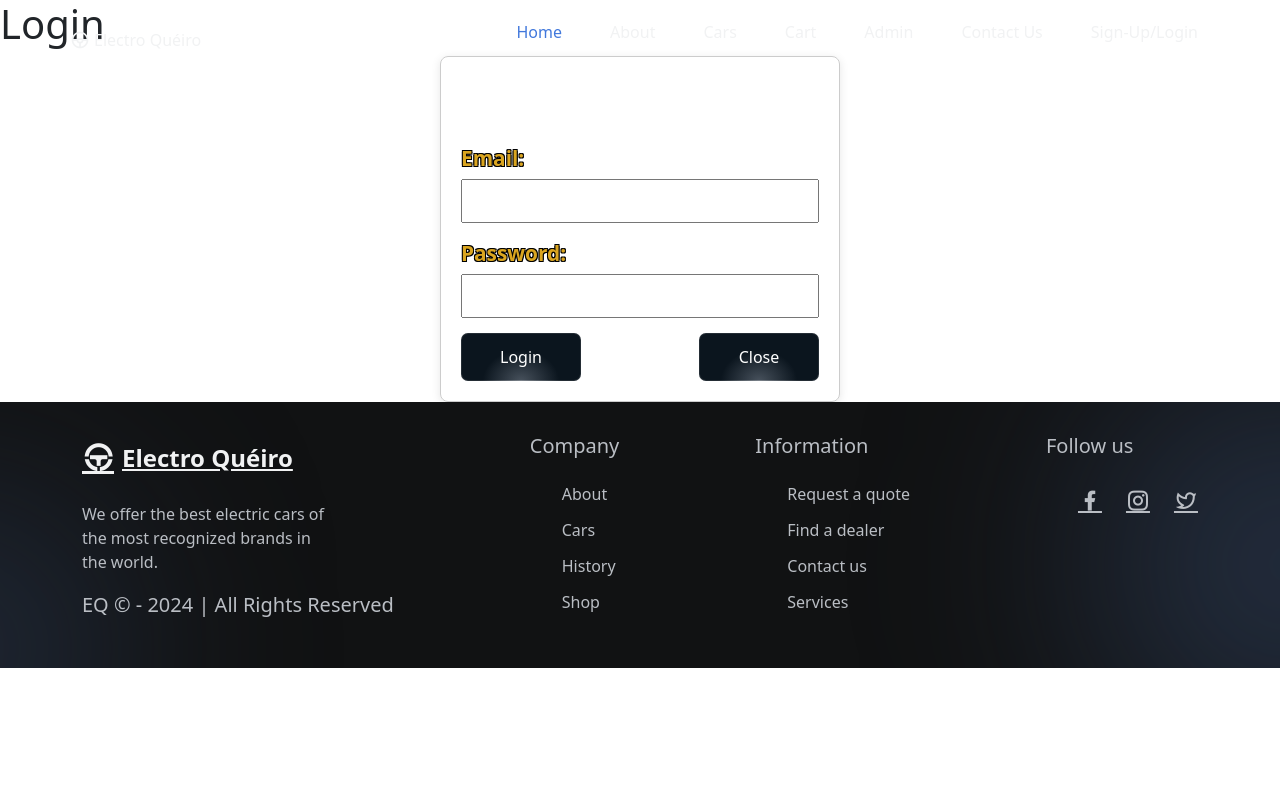
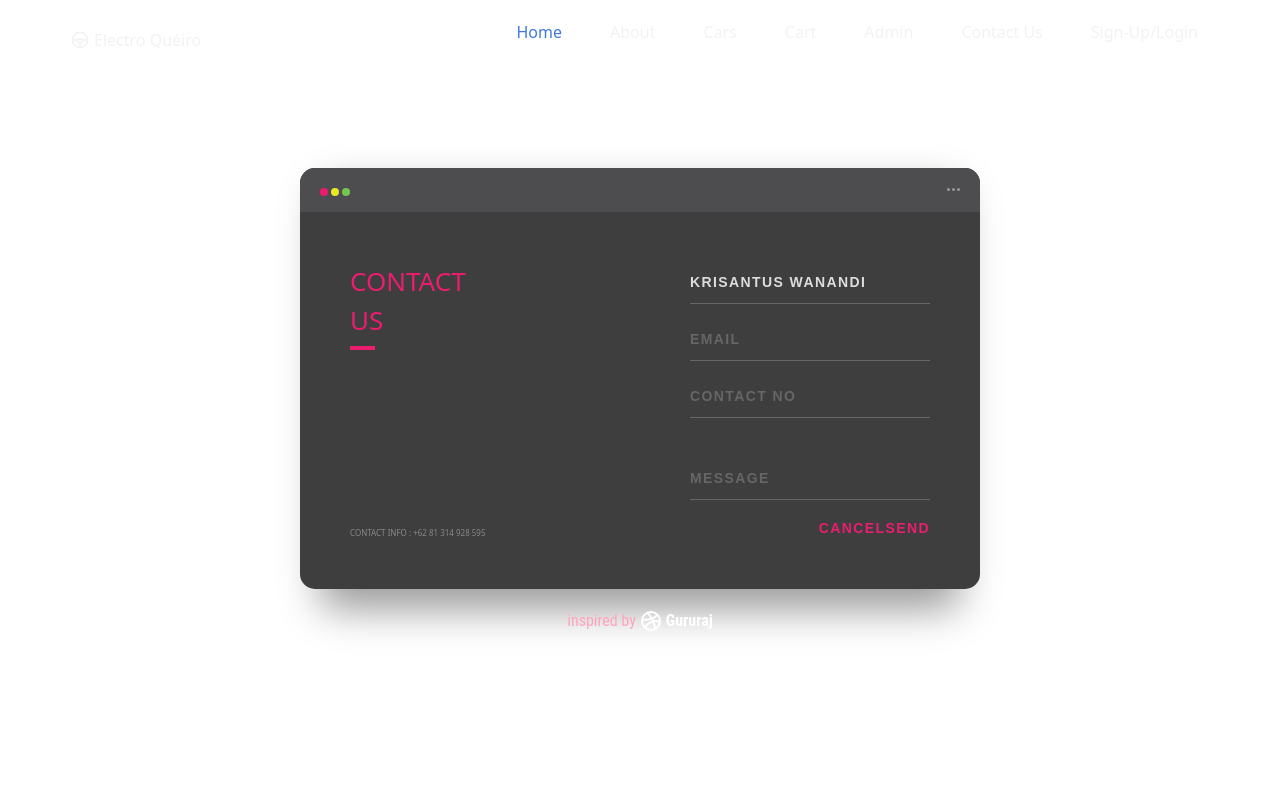
Before and after one commit to Mardoqueiro/electroQueiro, a Vue app: page /contact in a window 1280 px wide. Shown: the top 800 px of the page. Built offline with nearby package versions, Linux system fonts and the light colour scheme; a web font is replaced by a local one; what vue3-cookies would draw is missing.

Commit message:
AddProducts

```diff
--- a/src/components/NavBar.vue
+++ b/src/components/NavBar.vue
@@ -178,3 +178,26 @@ span:hover::after {
   transform: scaleX(1);
 }
 </style>
+
+<script>
+export default {
+  name: 'NavBar',
+  mounted() {
+    const navMenu = document.getElementById('nav-menu');
+    const navToggle = document.getElementById('nav-toggle');
+    const navClose = document.getElementById('nav-close');
+
+    if (navToggle) {
+      navToggle.addEventListener('click', () => {
+        navMenu.classList.add('show-menu');
+      });
+    }
+
+    if (navClose) {
+      navClose.addEventListener('click', () => {
+        navMenu.classList.remove('show-menu');
+      });
+    }
+  }
+}
+</script>
--- a/src/store/index.js
+++ b/src/store/index.js
@@ -25,7 +25,8 @@ export default createStore({
     },
     cartItemCount: (state) => {
       return state.cart.reduce((count, item) => count + item.quantity, 0)
-    }
+    },
+    getUsers: state => state.users
   },
   mutations: {
     setUsers(state, value) {
@@ -76,11 +77,12 @@ export default createStore({
     // Users
     async fetchUsers({ commit }) {
       try {
-        const { result } = await axios.get(`${apiURL}users`);
-        commit('setUsers', result);
+        const response = await fetch('your-api-endpoint/users')
+        const users = await response.json()
+        console.log('Fetched users:', users) // Log fetched users
+        commit('SET_USERS', users)
       } catch (error) {
-        console.error('Failed to fetch users:', error);
-        toast.error(`Failed to fetch users: ${error.message}`, { autoClose: 2000 });
+        console.error('Error fetching users:', error)
       }
     },
 
--- a/src/views/AdminView.vue
+++ b/src/views/AdminView.vue
@@ -1,10 +1,9 @@
 <template>
-  <div>
-    <NavBar/>
     <!-- Loading Spinner -->
     <div v-if="loading" class="loading-spinner">
       <Spinner />
     </div>
+    <main class="main">
     <!-- USERS TABLE -->
     <h2>Users Table</h2>
     <addUser/>
@@ -79,13 +78,13 @@
         </tbody>
       </table>
     </div>
-  </div>
   <div>
   </div>
+</main>
 </template>
 
 <script>
-import NavBar from '@/components/NavBar.vue'
+// import NavBar from '@/components/NavBar.vue'
 import updateUser from '@/components/UpdateUser.vue';
 import updateProduct from '@/components/UpdateProduct.vue';
 import addProduct from '@/components/AddProduct.vue';
@@ -94,7 +93,7 @@ import Spinner from '@/components/Spinner.vue';
 
 export default {
   components: {
-    NavBar,
+    // NavBar,
     updateUser,
     updateProduct,
     addProduct,
@@ -116,6 +115,7 @@ export default {
   },
   mounted() {
     this.loadData();
+    console.log('Users:', this.users); // Add this line
   },
   methods: {
     async loadData() {
--- a/src/views/ContactUs.vue
+++ b/src/views/ContactUs.vue
@@ -1,4 +1,68 @@
 <template>
+
+  <div class="background">
+  <div class="container">
+    <div class="screen">
+      <div class="screen-header">
+        <div class="screen-header-left">
+          <div class="screen-header-button close"></div>
+          <div class="screen-header-button maximize"></div>
+          <div class="screen-header-button minimize"></div>
+        </div>
+        <div class="screen-header-right">
+          <div class="screen-header-ellipsis"></div>
+          <div class="screen-header-ellipsis"></div>
+          <div class="screen-header-ellipsis"></div>
+        </div>
+      </div>
+      <div class="screen-body">
+        <div class="screen-body-item left">
+          <div class="app-title">
+            <span>CONTACT</span>
+            <span>US</span>
+          </div>
+          <div class="app-contact">CONTACT INFO : +62 81 314 928 595</div>
+        </div>
+        <div class="screen-body-item">
+          <div class="app-form">
+            <div class="app-form-group">
+              <input class="app-form-control" placeholder="NAME" value="Krisantus Wanandi">
+            </div>
+            <div class="app-form-group">
+              <input class="app-form-control" placeholder="EMAIL">
+            </div>
+            <div class="app-form-group">
+              <input class="app-form-control" placeholder="CONTACT NO">
+            </div>
+            <div class="app-form-group message">
+              <input class="app-form-control" placeholder="MESSAGE">
+            </div>
+            <div class="app-form-group buttons">
+              <button class="app-form-button">CANCEL</button>
+              <button class="app-form-button">SEND</button>
+            </div>
+          </div>
+        </div>
+      </div>
+    </div>
+    <div class="credits">
+      inspired by
+      <a class="credits-link" href="https://dribbble.com/shots/2666271-Contact" target="_blank">
+        <svg class="dribbble" viewBox="0 0 200 200">
+          <g stroke="#ffffff" fill="none">
+            <circle cx="100" cy="100" r="90" stroke-width="20"></circle>
+            <path d="M62.737004,13.7923523 C105.08055,51.0454853 135.018754,126.906957 141.768278,182.963345" stroke-width="20"></path>
+            <path d="M10.3787186,87.7261455 C41.7092324,90.9577894 125.850356,86.5317271 163.474536,38.7920951" stroke-width="20"></path>
+            <path d="M41.3611549,163.928627 C62.9207607,117.659048 137.020642,86.7137169 189.041451,107.858103" stroke-width="20"></path>
+          </g>
+        </svg>
+        Gururaj
+      </a>
+    </div>
+  </div>
+</div>
+
+
   <div class="login-view">
     <h1>Login</h1>
     <LoginForm />
@@ -6,12 +70,245 @@
 </template>
 
 <script>
-import LoginForm from '@/components/LoginForm.vue'
+// import LoginForm from '@/components/LoginForm.vue'
 
 export default {
   name: 'LoginView',
   components: {
-    LoginForm
+    // LoginForm
   }
 }
 </script>
+
+<style scoped>
+body {
+  background: linear-gradient(to right, #ea1d6f 0%, #eb466b 100%);
+  font-size: 12px;
+}
+
+body, button, input {
+  font-family: 'Montserrat', sans-serif;
+  font-weight: 700;
+  letter-spacing: 1.4px;
+}
+
+.background {
+  display: flex;
+  min-height: 100vh;
+}
+
+.container {
+  flex: 0 1 700px;
+  margin: auto;
+  padding: 10px;
+}
+
+.screen {
+  position: relative;
+  background: #3e3e3e;
+  border-radius: 15px;
+}
+
+.screen:after {
+  content: '';
+  display: block;
+  position: absolute;
+  top: 0;
+  left: 20px;
+  right: 20px;
+  bottom: 0;
+  border-radius: 15px;
+  box-shadow: 0 20px 40px rgba(0, 0, 0, .4);
+  z-index: -1;
+}
+
+.screen-header {
+  display: flex;
+  align-items: center;
+  padding: 10px 20px;
+  background: #4d4d4f;
+  border-top-left-radius: 15px;
+  border-top-right-radius: 15px;
+}
+
+.screen-header-left {
+  margin-right: auto;
+}
+
+.screen-header-button {
+  display: inline-block;
+  width: 8px;
+  height: 8px;
+  margin-right: 3px;
+  border-radius: 8px;
+  background: white;
+}
+
+.screen-header-button.close {
+  background: #ed1c6f;
+}
+
+.screen-header-button.maximize {
+  background: #e8e925;
+}
+
+.screen-header-button.minimize {
+  background: #74c54f;
+}
+
+.screen-header-right {
+  display: flex;
+}
+
+.screen-header-ellipsis {
+  width: 3px;
+  height: 3px;
+  margin-left: 2px;
+  border-radius: 8px;
+  background: #999;
+}
+
+.screen-body {
+  display: flex;
+}
+
+.screen-body-item {
+  flex: 1;
+  padding: 50px;
+}
+
+.screen-body-item.left {
+  display: flex;
+  flex-direction: column;
+}
+
+.app-title {
+  display: flex;
+  flex-direction: column;
+  position: relative;
+  color: #ea1d6f;
+  font-size: 26px;
+}
+
+.app-title:after {
+  content: '';
+  display: block;
+  position: absolute;
+  left: 0;
+  bottom: -10px;
+  width: 25px;
+  height: 4px;
+  background: #ea1d6f;
+}
+
+.app-contact {
+  margin-top: auto;
+  font-size: 8px;
+  color: #888;
+}
+
+.app-form-group {
+  margin-bottom: 15px;
+}
+
+.app-form-group.message {
+  margin-top: 40px;
+}
+
+.app-form-group.buttons {
+  margin-bottom: 0;
+  text-align: right;
+}
+
+.app-form-control {
+  width: 100%;
+  padding: 10px 0;
+  background: none;
+  border: none;
+  border-bottom: 1px solid #666;
+  color: #ddd;
+  font-size: 14px;
+  text-transform: uppercase;
+  outline: none;
+  transition: border-color .2s;
+}
+
+.app-form-control::placeholder {
+  color: #666;
+}
+
+.app-form-control:focus {
+  border-bottom-color: #ddd;
+}
+
+.app-form-button {
+  background: none;
+  border: none;
+  color: #ea1d6f;
+  font-size: 14px;
+  cursor: pointer;
+  outline: none;
+}
+
+.app-form-button:hover {
+  color: #b9134f;
+}
+
+.credits {
+  display: flex;
+  justify-content: center;
+  align-items: center;
+  margin-top: 20px;
+  color: #ffa4bd;
+  font-family: 'Roboto Condensed', sans-serif;
+  font-size: 16px;
+  font-weight: normal;
+}
+
+.credits-link {
+  display: flex;
+  align-items: center;
+  color: #fff;
+  font-weight: bold;
+  text-decoration: none;
+}
+
+.dribbble {
+  width: 20px;
+  height: 20px;
+  margin: 0 5px;
+}
+
+@media screen and (max-width: 520px) {
+  .screen-body {
+    flex-direction: column;
+  }
+
+  .screen-body-item.left {
+    margin-bottom: 30px;
+  }
+
+  .app-title {
+    flex-direction: row;
+  }
+
+  .app-title span {
+    margin-right: 12px;
+  }
+
+  .app-title:after {
+    display: none;
+  }
+}
+
+@media screen and (max-width: 600px) {
+  .screen-body {
+    padding: 40px;
+  }
+
+  .screen-body-item {
+    padding: 0;
+  }
+}
+
+</style>
--- a/src/views/LoginForm.vue
+++ b/src/views/LoginForm.vue
@@ -218,7 +218,6 @@ export default {
       payload: {
         firstName: "",
         lastName: "",
-        userAge: null,
         Gender: "",
         userRole: "",
         emailAdd: "",
--- a/src/views/ProductView.vue
+++ b/src/views/ProductView.vue
@@ -13,8 +13,8 @@
               <h5 class="card-title">{{$store.state.product.prodName}}</h5>
             </div>
             <div>
-              <h6> Category: {{$store.state.product.Category}}</h6>
-              <h6 class="card-text">Price: R{{$store.state.product.amount}}</h6>
+              <h6> Category: {{$store.state.product.prodBrand}}</h6>
+              <h6 class="card-text">Price: R{{$store.state.product.price}}</h6>
             </div>
             <div class="button-wrapper d-md-flex d-block justify-content-between">
             <!-- Add to Cart Button -->
@@ -64,47 +64,11 @@ export default {
   }
 }
 </script>
-<!--
-<template>
-  <div class="container">
-      <div class="row">
-          <h2 class="display-2">Product Details</h2>
-      </div>
-      <div class="row justify-content-center" v-if="product">
-          <Card>
-              <template #cardHeader>
-                  {{ product.productURL }}
-                  <img :src="product.prodURL" loading="lazy" class="img-fluid" :alt="product.prodName">
-              </template>
-              <template #cardBody>
-                  <h5 class="card-title fw-bold">{{ product.prodName }}</h5>
-                  <p class="lead">
-                      {{ product.prodDescription }}
-                  </p>
-                  <p class="lead"><span class="text-success fw-bold">Amount</span>: R{{ product.amount }}</p>
-              </template>
-          </Card>
-      </div>
-      <div v-else>
-          <Spinner/>
-      </div>
-  </div>
-</template>
 
-<script setup>
-import { useStore } from 'vuex'
-import { computed, onMounted } from 'vue'
-import Card from '@/components/Card.vue'
-import Spinner from '@/components/Spinner.vue'
-import { useRoute } from 'vue-router'
-const store = useStore()
-const route = useRoute()
-const product = computed(
-  () => store.state.product
-)
-onMounted(() => {
-  store.dispatch('fetchProduct', route.params.id)
-})
-</script>
-
-<style scoped></style> -->
+<style scoped>
+main {
+  padding: 2rem 0;
+  background-color: var(--container-color);
+  color: var(--text-color);
+}
+</style>
```
Also changed, not shown: src/views/UserProfile.vue (+3 -9 lines).
